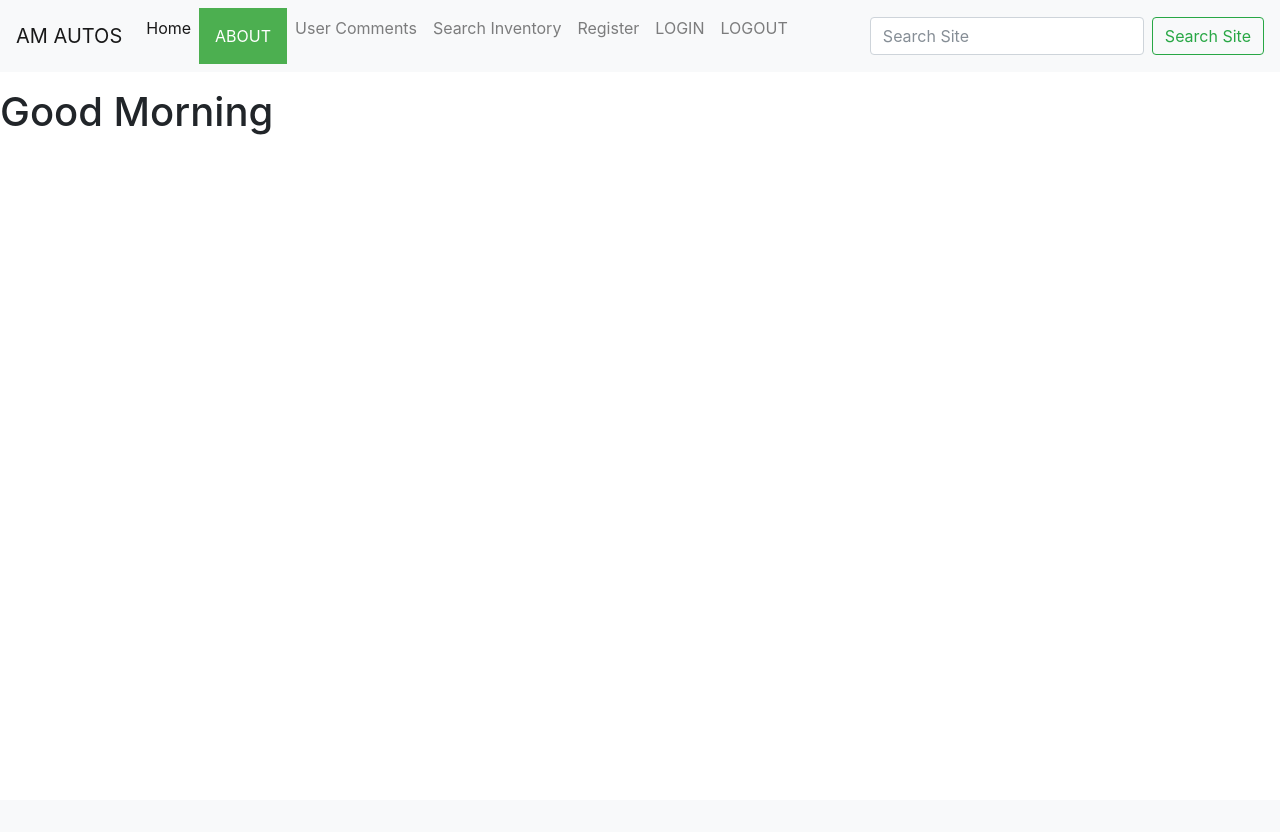
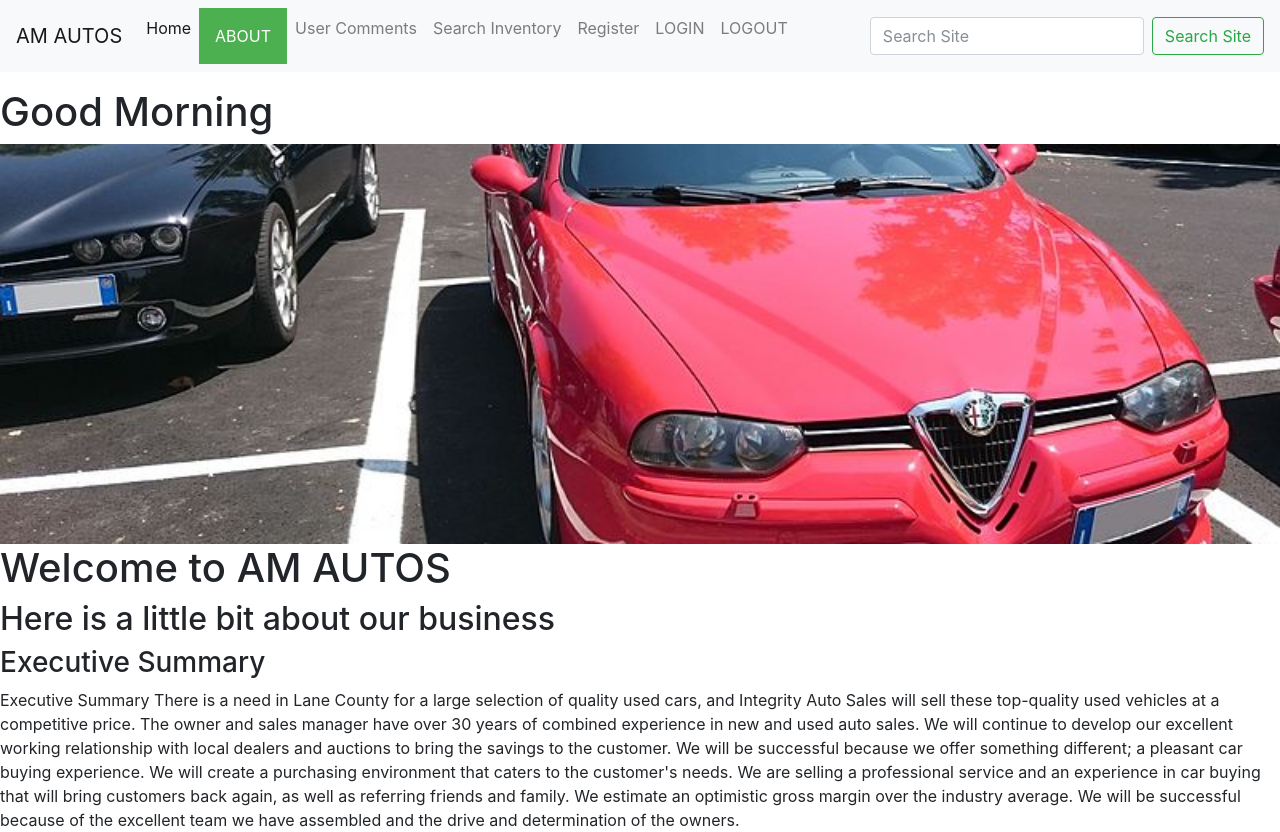
Before and after one commit to amackic/lc101, a Flask app: page /about in a window 1280 px wide. Before the commit the page ends 135 px from the top, so only its background shows below. Run offline with Flask 2, Linux system fonts and the light colour scheme; some libraries are stand-ins or nearby versions.

Commit message:
update business description example from https://www.bplans.com/used_auto_sales_business_plan/executive_summary_fc.php

```diff
--- a/templates/about.html
+++ b/templates/about.html
@@ -8,4 +8,40 @@
         <h1>Good Afternoon </h1>
     {% endif %}
 
+    <div>
+            <style>
+                    body, html {
+                        height: 100%;
+                        margin: 0;
+                    }
+
+                    .bg {
+                        /* The image used */
+                        background-image: url("/static/images/alpha_romeo.jpg");
+
+                        /* Full height */
+                        height: 50%;
+
+                        /* Center and scale the image nicely */
+                        background-position: center;
+                        background-repeat: no-repeat;
+                        background-size: cover;
+                    }
+                    </style>
+
+
+     </div>
+     <div class="bg">
+
+     </div>
+     <div>
+            <h1>Welcome to AM AUTOS</h1>
+            <h2>Here is a little bit about our business</h2>
+            <h3>Executive Summary</h3>
+            <p>Executive Summary
+                    There is a need in Lane County for a large selection of quality used cars, and Integrity Auto Sales will sell these top-quality used vehicles at a competitive price. The owner and sales manager have over 30 years of combined experience in new and used auto sales. We will continue to develop our excellent working relationship with local dealers and auctions to bring the savings to the customer.
+
+                    We will be successful because we offer something different; a pleasant car buying experience. We will create a purchasing environment that caters to the customer's needs. We are selling a professional service and an experience in car buying that will bring customers back again, as well as referring friends and family. We estimate an optimistic gross margin over the industry average. We will be successful because of the excellent team we have assembled and the drive and determination of the owners.</p>
+     </div>
+
 {% endblock %}
```
